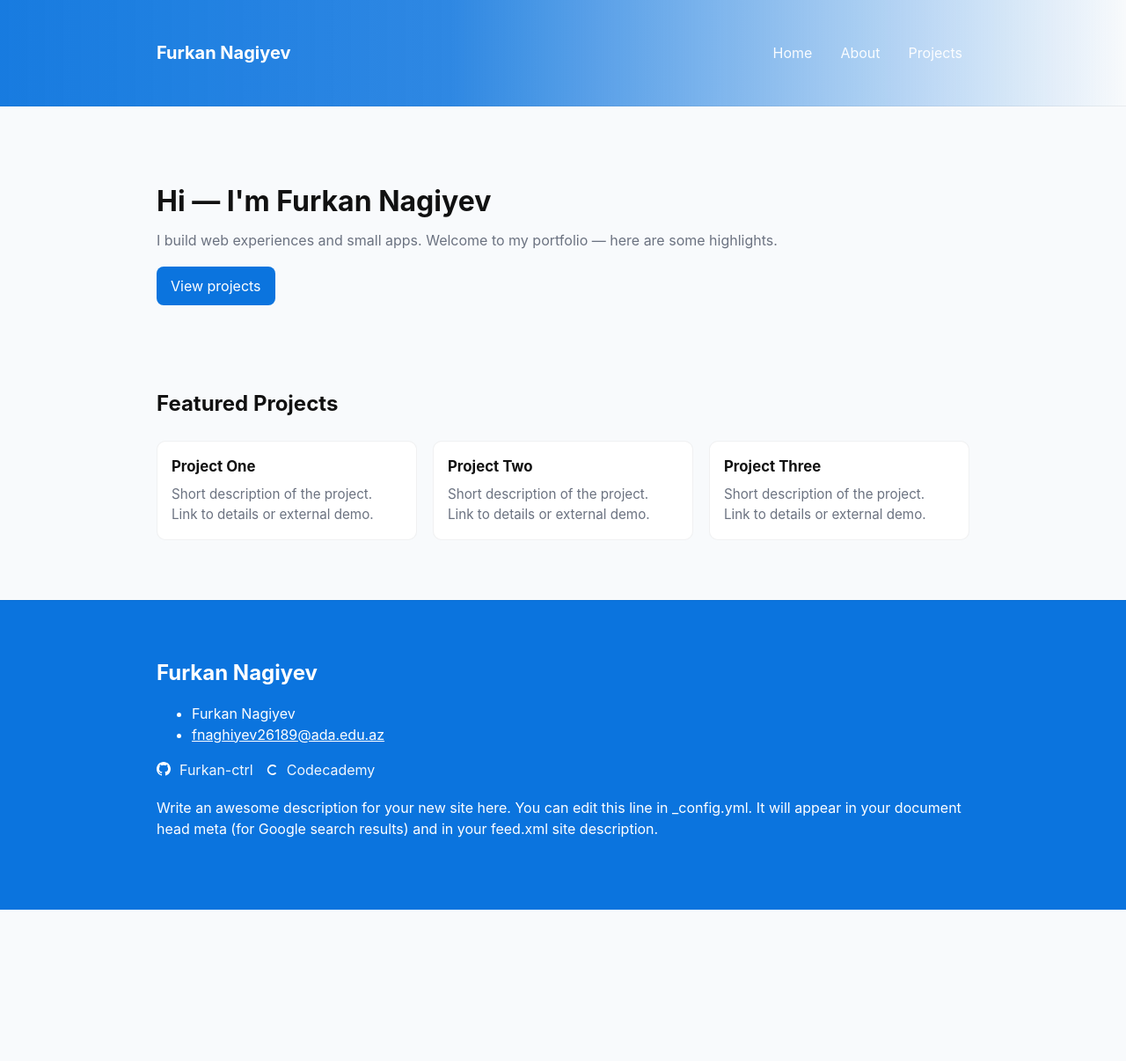
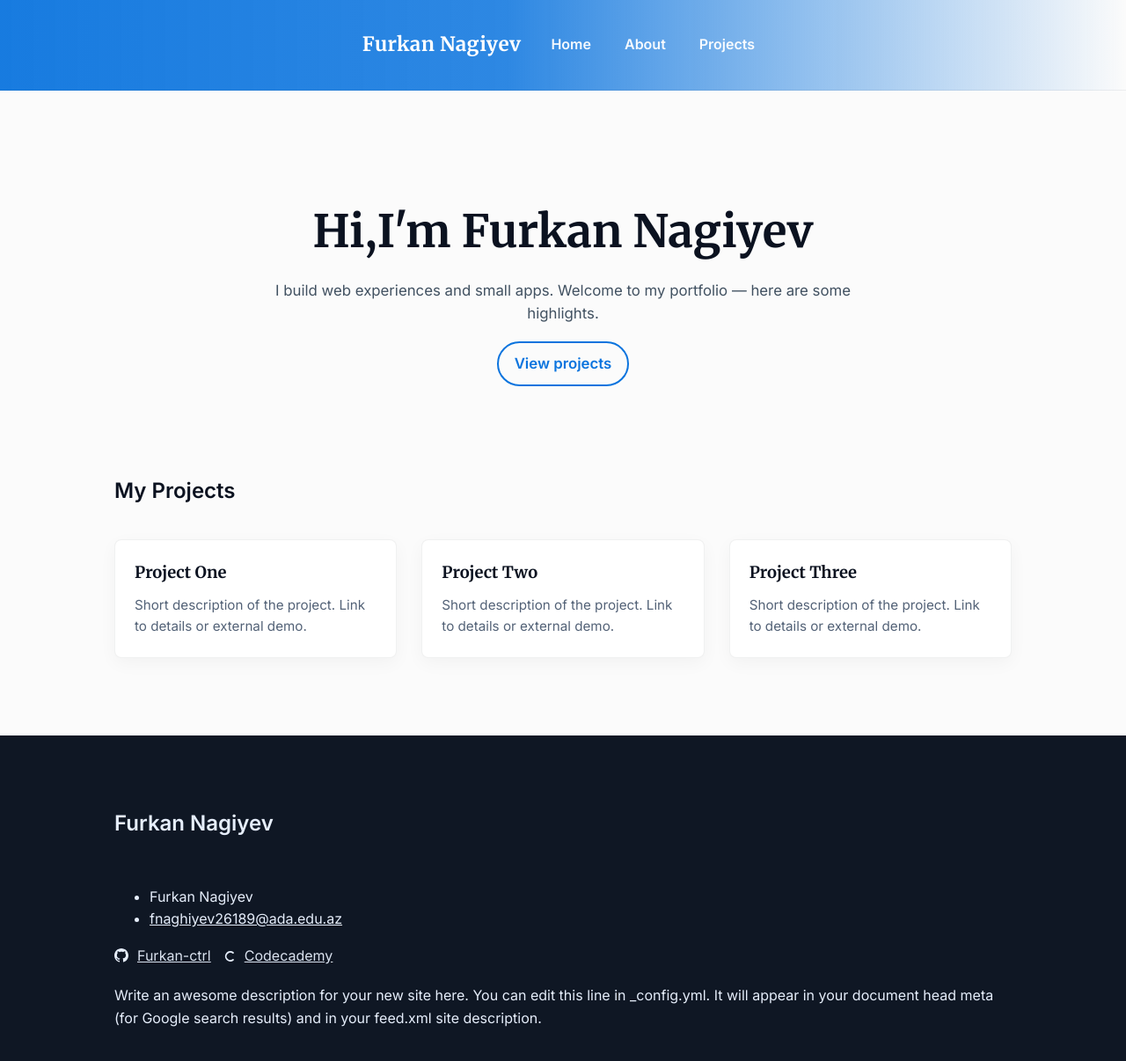
Before and after one commit to Furkan-ctrl/Furkan-ctrl.github.io, a Jekyll site: the page built from index.html, in a window 1280 px wide and 1267 px high. Shown: the top 1206 px of the window at 88% size. Built offline with Jekyll 4.4.1, drawn with Linux system fonts in a browser that asks for light colours.

Commit message:
Restyle: new typography and layout inspired portfolio design; update header/hero/projects/footer

```diff
--- a/_layouts/default.html
+++ b/_layouts/default.html
@@ -4,6 +4,10 @@
         <meta charset="utf-8" />
         <meta name="viewport" content="width=device-width, initial-scale=1" />
         <title>{{ page.title | default: site.title }}</title>
+        <!-- Typography: Inter for body, Merriweather for headings -->
+        <link rel="preconnect" href="https://fonts.googleapis.com">
+        <link rel="preconnect" href="https://fonts.gstatic.com" crossorigin>
+        <link href="https://fonts.googleapis.com/css2?family=Inter:wght@300;400;600&family=Merriweather:wght@400;700&display=swap" rel="stylesheet">
         <link rel="stylesheet" href="{{ '/assets/main.css' | relative_url }}">
     </head>
     <body>
--- a/assets/main.css
+++ b/assets/main.css
@@ -55,5 +55,57 @@ main .page-content > .wrapper > section.hero{background:linear-gradient(90deg,#e
   .hero h1{font-size:1.5rem}
 }
 
-/* Utility */
-.muted{color:var(--muted)}
+/* Portfolio design inspired layout styles */
+:root{--accent:#0b74de;--muted:#6b7280;--bg:#fbfbfb;--text:#0b1220}
+*{box-sizing:border-box}
+html,body{margin:0;padding:0;font-family:Inter,system-ui,-apple-system,"Segoe UI",Roboto,Helvetica,Arial;line-height:1.6;color:var(--text);background:var(--bg)}
+.wrapper{max-width:1100px;margin:0 auto;padding:40px}
+
+/* Header: centered, minimalist */
+.site-header{background:linear-gradient(90deg, rgba(11,116,222,0.95) 0%, rgba(11,116,222,0.86) 45%, rgba(255,255,255,0) 100%);position:sticky;top:0;z-index:30}
+.site-header .wrapper{display:flex;align-items:center;justify-content:center;gap:24px;padding:20px 0}
+.site-title{font-family:Merriweather,Georgia,serif;font-weight:700;color:#fff;text-decoration:none;font-size:1.4rem;letter-spacing:0.4px}
+.site-nav .trigger{display:flex;gap:18px}
+.page-link{color:rgba(255,255,255,0.95);text-decoration:none;padding:8px 10px;border-radius:6px;font-weight:600}
+.page-link:hover{background:rgba(255,255,255,0.08)}
+
+/* Hero: large, centered, generous spacing */
+.hero{padding:80px 0;text-align:center}
+.hero h1{font-family:Merriweather,serif;font-size:3.2rem;margin:0 0 12px;font-weight:700}
+.hero p{max-width:720px;margin:0 auto;color:#415161;font-size:1.05rem}
+.cta{display:inline-block;background:transparent;color:var(--accent);border:2px solid var(--accent);padding:10px 18px;border-radius:999px;text-decoration:none;font-weight:600;margin-top:18px}
+.cta:hover{background:var(--accent);color:#fff}
+
+/* Projects grid: larger cards with subtle lift */
+.projects-grid{display:grid;grid-template-columns:repeat(auto-fit,minmax(260px,1fr));gap:28px;margin-top:36px}
+.card{background:#fff;border-radius:8px;padding:22px;border:1px solid rgba(10,18,28,0.06);box-shadow:0 6px 20px rgba(8,15,25,0.04);transition:transform .18s ease,box-shadow .18s ease}
+.card:hover{transform:translateY(-6px);box-shadow:0 14px 40px rgba(8,15,25,0.08)}
+.card h3{margin:0 0 10px;font-family:Merriweather,serif;font-size:1.15rem}
+.card p{margin:0;color:#536277}
+
+/* Footer: clean, muted, full-width */
+.site-footer{background:#0f1724;color:#e6eefb;padding:40px 0;margin-top:48px}
+.site-footer .wrapper{display:flex;gap:24px;align-items:flex-start;flex-wrap:wrap}
+.footer-col-1,.footer-col-2,.footer-col-3{min-width:220px}
+.footer-heading{margin:0 0 8px;font-weight:700}
+.site-footer a{color:inherit;text-decoration:underline}
+
+/* Section blocks for visual flow */
+main .page-content > .wrapper > section{padding:36px;border-radius:10px;margin-bottom:24px;background:transparent}
+main .page-content > .wrapper > section:nth-of-type(even){background:#ffffff}
+main .page-content > .wrapper > section.hero{background:transparent}
+
+/* Responsive header: hamburger on small screens */
+.site-nav{position:relative}
+.nav-trigger{display:none}
+.menu-icon{display:none;width:22px;height:22px;color:#fff}
+@media (max-width:820px){
+  .site-header .wrapper{justify-content:space-between;padding:12px 20px}
+  .site-nav .trigger{display:none;position:absolute;top:68px;right:20px;background:#fff;padding:12px;border-radius:10px;box-shadow:0 12px 30px rgba(2,6,23,0.12);flex-direction:column;min-width:180px}
+  .menu-icon{display:inline-block}
+  .page-link{color:var(--text)}
+  #nav-trigger:checked + label + .trigger{display:flex}
+}
+
+/* Utilities */
+.muted{color:#64748b}
--- a/index.html
+++ b/index.html
@@ -4,13 +4,13 @@ layout: default
 
 
 <section class="hero">
-	<h1>Hi — I'm {{ site.title }}</h1>
+	<h1>Hi,I'm {{ site.title }}</h1>
 	<p class="muted">I build web experiences and small apps. Welcome to my portfolio — here are some highlights.</p>
 	<p><a class="cta" href="/projects/">View projects</a></p>
 </section>
 
 <section>
-	<h2>Featured Projects</h2>
+	<h2>My Projects</h2>
 	<div class="projects-grid">
 		<article class="card">
 			<h3>Project One</h3>
```
